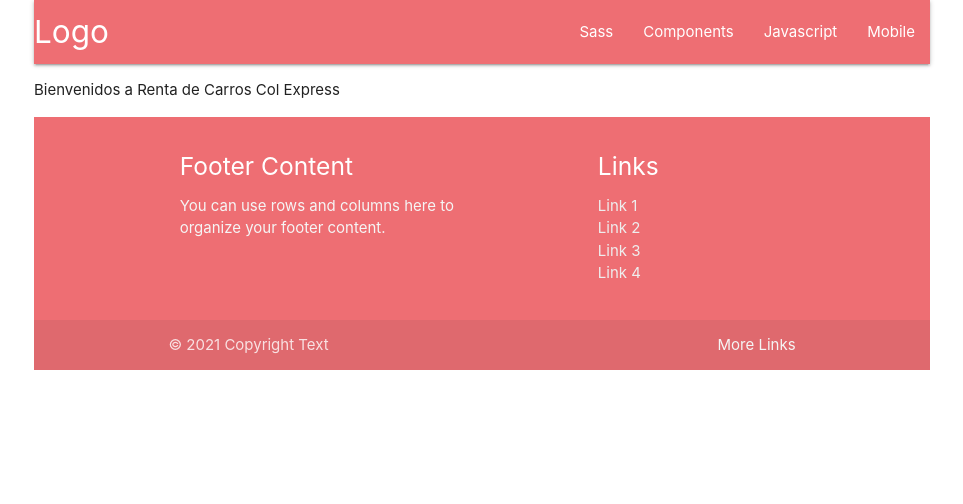
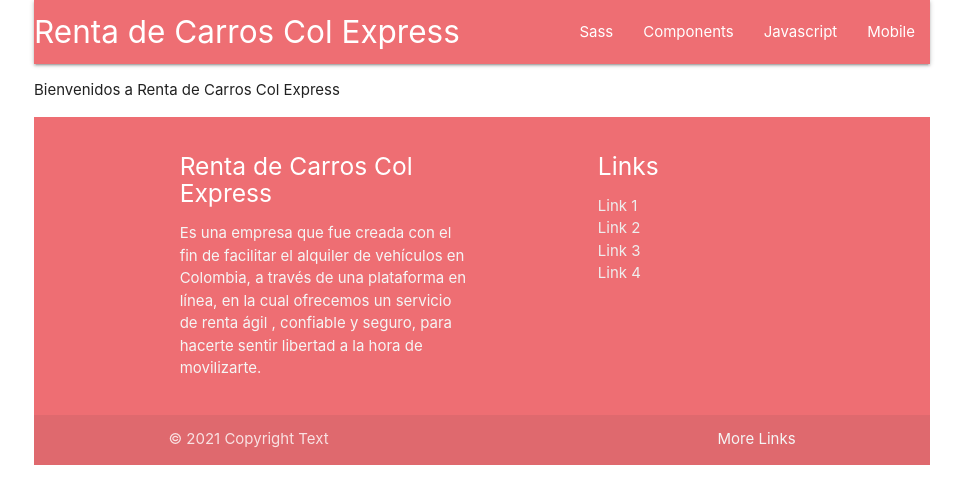
Before and after one commit to LiliRosales/RentaDeCarrosColExpressAngular, an Angular app: page /inicio in a window 1280 px wide. Shown: the top 504 px of the page, without its empty margins (158-1121 px from the left). Built offline with nearby package versions, Linux system fonts and the light colour scheme.

Commit message:
Cambios frontend

```diff
--- a/src/app/plantillas/banner-navegacion/banner-navegacion.component.html
+++ b/src/app/plantillas/banner-navegacion/banner-navegacion.component.html
@@ -1,7 +1,7 @@
 
   <nav>
     <div class="nav-wrapper">
-      <a href="#!" class="brand-logo">Logo</a>
+      <a href="#!" class="brand-logo">Renta de Carros Col Express</a>
       <a href="#" data-target="mobile-demo" class="sidenav-trigger"><i class="material-icons">menu</i></a>
       <ul class="right hide-on-med-and-down">
         <li><a href="sass.html">Sass</a></li>
--- a/src/app/plantillas/footer/footer.component.html
+++ b/src/app/plantillas/footer/footer.component.html
@@ -2,8 +2,10 @@
     <div class="container">
       <div class="row">
         <div class="col l6 s12">
-          <h5 class="white-text">Footer Content</h5>
-          <p class="grey-text text-lighten-4">You can use rows and columns here to organize your footer content.</p>
+          <h5 class="white-text">Renta de Carros Col Express</h5>
+          <p class="grey-text text-lighten-4">Es una empresa que fue creada con el fin de facilitar el alquiler de
+            vehículos en Colombia, a través de una plataforma en línea, en la cual ofrecemos un servicio de renta
+            ágil , confiable y seguro, para hacerte sentir libertad a la hora de movilizarte.</p>
         </div>
         <div class="col l4 offset-l2 s12">
           <h5 class="white-text">Links</h5>
```
